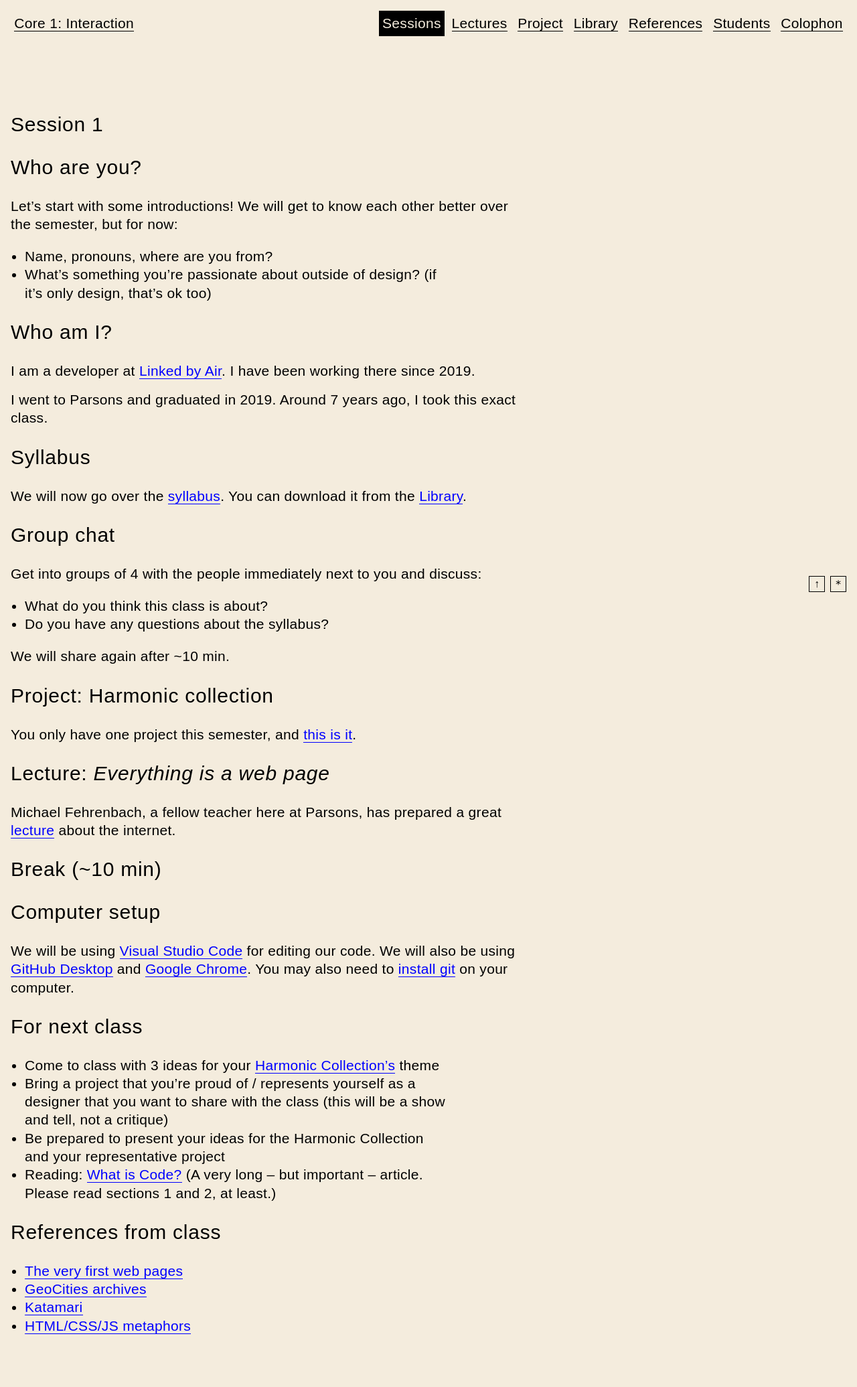
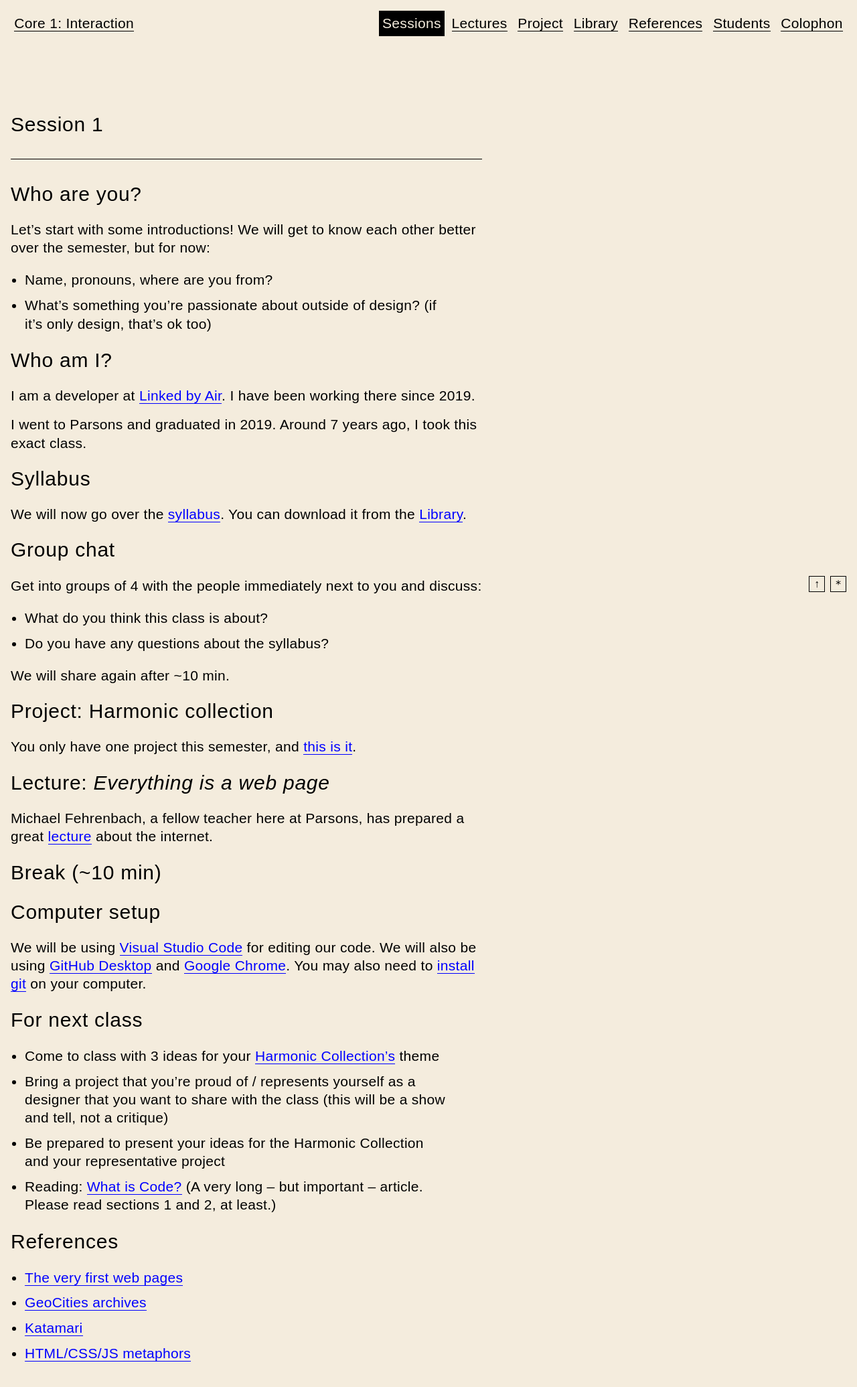
Before and after one commit to jackrieger/core-1-interaction, a Jekyll site: the page built from sessions/1/index.md, in a window 1280 px wide. Shown: the whole page at 67% size. Built offline with Jekyll 4.4.1, drawn with Linux system fonts in a browser that asks for light colours; before the commit the page ends 2030 px from its top, so only the background shows below that.

Commit message:
Style updates; content for session 2

```diff
--- a/_layouts/default.html
+++ b/_layouts/default.html
@@ -62,6 +62,7 @@
     </nav>
     <main class="main">
       <h1>{{ page.title }}</h1>
+      <hr>
       {{ content }}
     </main>
     <div class="top-button js-top-button">
--- a/css/main.scss
+++ b/css/main.scss
@@ -3,7 +3,7 @@
 
 .main {
   margin-top: 5rem;
-  max-width: 50rem;
+  max-width: 46rem;
   padding: 1rem;
 
   // font-md
--- a/css/tags.scss
+++ b/css/tags.scss
@@ -1,5 +1,19 @@
 ---
 ---
+
+a {
+  border-bottom: solid 1px currentcolor;
+  color: blue;
+  text-decoration: none;
+
+  &:hover {
+    border-bottom: none;
+  }
+
+  &:visited {
+    color: blue;
+  }
+}
 
 blockquote {
   margin-bottom: 2rem;
@@ -13,14 +27,35 @@ cite {
   margin-top: -1rem;
 }
 
+code {
+  background-color: #ddd;
+  border-radius: 0.25em;
+  display: inline-block;
+  font-size: 0.75em;
+  font-family: menlo, monospace;
+  padding: 0.25em;
+  margin-bottom: 0.1em;
+}
+
 details {
+  border: dotted 2px var(--black);
+  padding: 0.5em;
+
   summary {
     cursor: pointer;
+
+    & > * {
+      display: inline;
+    }
+  }
 }
 
-  summary > * {
-    display: inline;
-  }
+figcaption {
+
+  // font-sm
+  font-size: 17px;
+  letter-spacing: 0.015em;
+  line-height: 1.3;
 }
 
 figure {
@@ -46,8 +81,29 @@ h2 {
 hr {
   border: none;
   border-bottom: solid 1px var(--black);
-  margin-top: 3rem;
-  margin-bottom: 3rem;
+  margin-top: 2rem;
+  margin-bottom: 2rem;
+}
+
+img {
+  max-width: 100%;
+}
+
+li {
+  max-width: 30em;
+  margin-bottom: 0.5em;
+}
+
+p {
+  margin-bottom: 1rem;
+  margin-top: 1rem;
+}
+
+pre {
+  code {
+    display: block;
+    padding: 1em;
+  }
 }
 
 table {
@@ -62,46 +118,6 @@ tr {
   border-top: solid 1px var(--black);
 }
 
-li {
-  max-width: 30em;
-}
-
-p {
-  margin-bottom: 1rem;
-  margin-top: 1rem;
-}
-
-details {
-  border: dotted 2px var(--black);
-  padding: 0.5em;
-}
-
-figcaption {
-
-  // font-sm
-  font-size: 17px;
-  letter-spacing: 0.015em;
-  line-height: 1.3;
-}
-
-a {
-  border-bottom: solid 1px currentcolor;
-  color: blue;
-  text-decoration: none;
-
-  &:hover {
-    border-bottom: none;
-  }
-
-  &:visited {
-    color: blue;
-  }
-}
-
-img {
-  max-width: 100%;
-}
-
 ul {
   padding-left: 1em;
 }
--- a/sessions/1.md
+++ b/sessions/1/index.md
@@ -2,24 +2,24 @@
 title: Session 1
 ---
 
-## Who are you?
+# Who are you?
 
 Let's start with some introductions! We will get to know each other better over the semester, but for now:
 
 - Name, pronouns, where are you from?
 - What's something you're passionate about outside of design? (if it's only design, that's ok too)
 
-## Who am I?
+# Who am I?
 
 I am a developer at [Linked by Air](https://www.linkedbyair.net). I have been working there since 2019.
 
 I went to Parsons and graduated in 2019. Around 7 years ago, I took this exact class.
 
-## Syllabus
+# Syllabus
 
-We will now go over the [syllabus]({{ site.baseurl }}/files/syllabus_pucd2035_fall_2023.pdf). You can download it from the [Library]({{ site.baseurl }}/library).
+We will now go over the [syllabus]({{ site.baseurl }}/files/PUCD_2035_H_RIEGER_F23.pdf). You can download it from the [Library]({{ site.baseurl }}/library).
 
-## Group chat
+# Group chat
 
 Get into groups of 4 with the people immediately next to you and discuss:
 
@@ -28,28 +28,28 @@ Get into groups of 4 with the people immediately next to you and discuss:
 
 We will share again after ~10 min.
 
-## Project: Harmonic collection
+# Project: Harmonic collection
 
 You only have one project this semester, and [this is it]({{ site.baseurl }}/project).
 
-## Lecture: *Everything is a web page*
+# Lecture: *Everything is a web page*
 
 Michael Fehrenbach, a fellow teacher here at Parsons, has prepared a great [lecture]({{ site.baseurl }}/lectures/everything-is-a-web-page) about the internet.
 
-## Break (~10 min)
+# Break (~10 min)
 
-## Computer setup
+# Computer setup
 
 We will be using [Visual Studio Code](https://code.visualstudio.com/download) for editing our code. We will also be using [GitHub Desktop](https://desktop.github.com/) and [Google Chrome](https://www.google.com/chrome/dr/download/). You may also need to [install git](https://git-scm.com/book/en/v2/Getting-Started-Installing-Git) on your computer.
 
-## For next class
+# For next class
 
 - Come to class with 3 ideas for your [Harmonic Collection’s]({{ site.baseurl }}/project) theme
 - Bring a project that you’re proud of / represents yourself as a designer that you want to share with the class (this will be a show and tell, not a critique)
 - Be prepared to present your ideas for the Harmonic Collection and your representative project
 - Reading: [What is Code?](https://www.bloomberg.com/graphics/2015-paul-ford-what-is-code/) (A very long – but important – article. Please read sections 1 and 2, at least.)
 
-## References from class
+# References
 
 - [The very first web pages](https://info.cern.ch/hypertext/WWW/TheProject.html)
 - [GeoCities archives](https://geocities.restorativland.org/)
```
Also changed, not shown: library/index.md (+1 -1 lines), sessions/2.md (deleted, +0 -8 lines), sessions/2/index.md (added, +71 -0 lines), sessions/3.md (deleted, +0 -6 lines), sessions/index.md (+2 -2 lines), sessions/2/commit-msg.png (added), sessions/2/repo-settings.png (added), sessions/2/repo-structure.png (added), 1 other file. Lines whose indentation alone changed are shown as unchanged.
